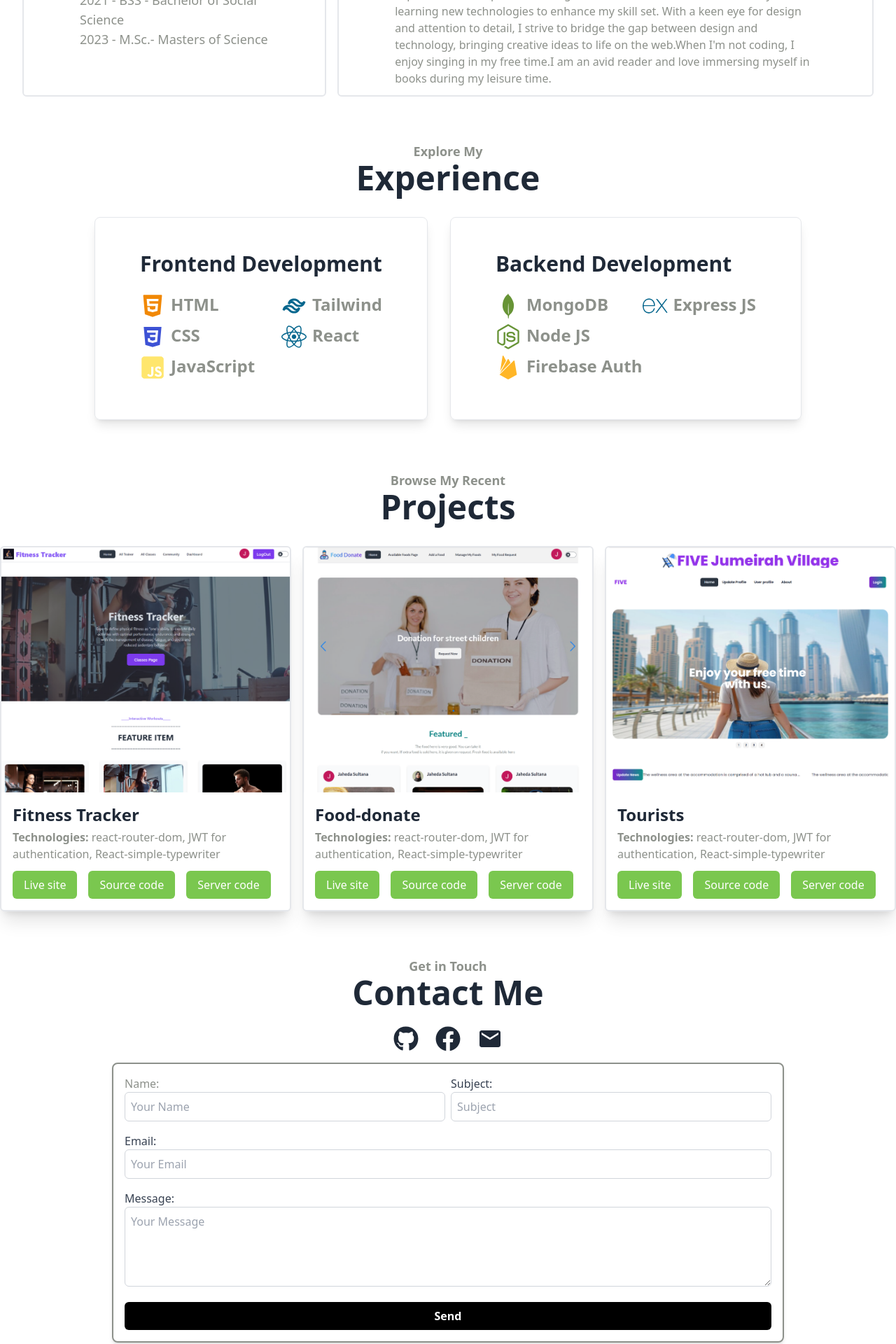
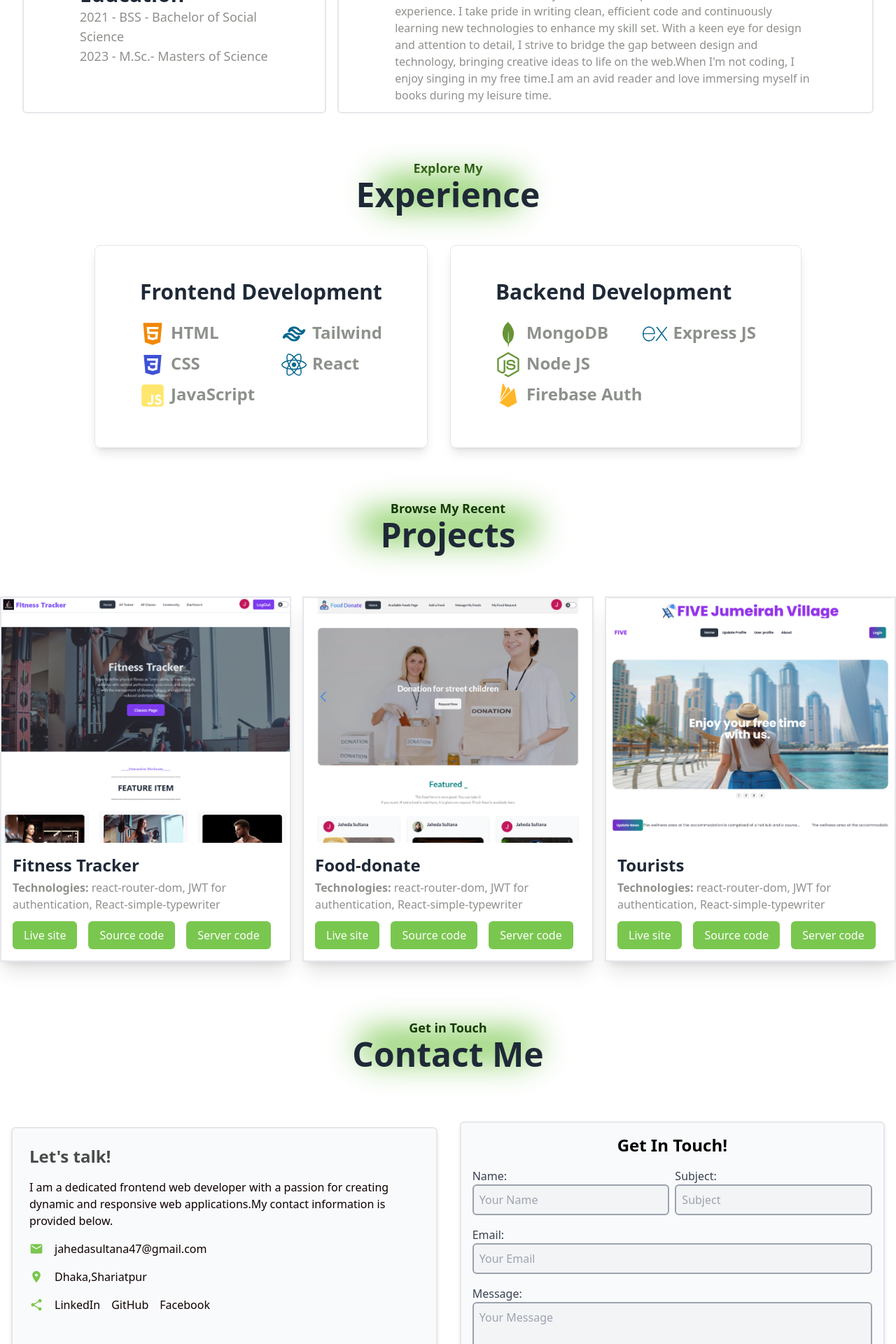
Before and after one commit to jahedasultana/my-protfolio-1, a React (Vite) app: page /#nav in a window 1280 px wide. Shown: the part 880-2800 px from the top of the page at 70% size. Built offline with nearby package versions, Linux system fonts and the light colour scheme; a web font is replaced by a local one.

Commit message:
added project section

```diff
--- a/src/pages/Home/Banner.jsx
+++ b/src/pages/Home/Banner.jsx
@@ -1,4 +1,3 @@
-
 
 import { FaFacebook, FaGithub } from "react-icons/fa";
 import img3 from "../../assets/sumu.png";
--- a/src/pages/Home/Contact.jsx
+++ b/src/pages/Home/Contact.jsx
@@ -1,11 +1,9 @@
-
+import { MdEmail, MdLocationOn, MdShare } from "react-icons/md";
 import emailjs from 'emailjs-com';
 import { useState } from 'react';
 import Swal from 'sweetalert2';
-import { FaGithub } from "react-icons/fa";
-import { FaFacebook } from "react-icons/fa";
-import { MdEmail } from "react-icons/md";
-const Contact = () => {
+
+const ContactCard = () => {
   const [formData, setFormData] = useState({
     name: '',
     email: '',
@@ -21,7 +19,6 @@ const Contact = () => {
   const handleSubmit = (e) => {
     e.preventDefault();
 
-    // Include the email as reply_to for EmailJS
     const emailData = {
       from_name: formData.name,
       reply_to: formData.email,
@@ -30,13 +27,12 @@ const Contact = () => {
     };
 
     emailjs.send(
-      'service_am6mj3z', // Service ID
-      'template_0mn0pkm', // Template ID
+      'service_cdg3nyc',
+      'template_v4xqtr9',
       emailData,
-      '7DgZXfKRKj_4Zvx0q' // Public Key
+      '9E8lqT-Rdu04Oq3kS'
     )
-    .then((result) => {
-      console.log(result.text);
+    .then(() => {
       Swal.fire({
         icon: 'success',
         title: 'Success!',
@@ -45,48 +41,78 @@ const Contact = () => {
         timerProgressBar: true,
       });
       setFormData({ name: '', email: '', subject: '', message: '' });
-    }, (error) => {
-      console.log(error.text);
+    }, () => {
       alert('Failed to send email. Please try again.');
     });
   };
 
   return (
-    <div id='contact' className='my-16'>
-     <p className="text-[#8d918b] text-center font-semibold text-lg">Get in Touch</p>
-     <h1 className="text-5xl text-center font-bold mb-6">Contact Me</h1>
+    <div id="contract" className="">
+     <div className="relative mt-20 md:mb-2 mb-10 flex-col justify-center">
+        <div className="absolute inset-0 w-[20%] top-5 mx-auto h-10 rounded-full bg-[#7ac74f] blur-xl"></div>
+        <div className="relative">
+        <p className="text-[#153b01] text-center text-lg font-semibold">
+        Get in Touch
+        </p>
+        <h1 className="md:text-5xl text-2xl text-center my-font font-bold ">Contact Me</h1>
+        </div>
+      </div>
+    <div className='flex flex-col lg:flex-row justify-between items-start w-full mb-8 px-4 gap-8 '>
 
-    <div className='flex justify-center items-center text-4xl gap-6 my-4'>
-    <a target='_blank'  href="https://github.com/jahedasultana"><FaGithub /></a>
-    <a target='_blank'  href="https://www.facebook.com/profile.php?id=100094120232292"><FaFacebook /></a>
-    <a target='_blank' href="https://mail.google.com/mail/u/0/?tab=rm&ogbl#sent?compose=new"><MdEmail /></a>
-    </div>
 
-      <div className="flex justify-center items-center text-[#8d918b]  dark:text-gray-200 w-full mb-4">
-        <div className="font-mon p-4 rounded-lg shadow-md w-full sm:w-3/4 border-2 border-[#8d918b]">
+      {/* Left Side: Contact Info */}
+      <div className="text-[#0f0101] bg-[#F9FAFB] h-[450px] rounded-md shadow-md border-2 p-6  w-full lg:w-1/2 lg:mt-[72px]">
+        <h2 className="text-2xl font-bold mb-4 text-black/70">Let&apos;s talk!</h2>
+        <p className=" mb-4">
+        I am a dedicated frontend web developer with a passion for creating dynamic and responsive web applications.My contact information is provided below.
+        </p>
+        {/* <div className="flex items-center mb-4">
+          <MdPhone className="text-primary text-xl mr-4" />
+          <p className="">+(684) 555-0102</p>
+        </div> */}
+        <div className="flex items-center mb-4">
+          <MdEmail className="text-[#7ac74f] text-xl mr-4" />
+          <a  href="https://mail.google.com/mail/u/0/?tab=rm&ogbl#sent?compose=new" className=" hover:text-primary">jahedasultana47@gmail.com</a>        </div>
+        <div className="flex items-center mb-4">
+          <MdLocationOn className="text-[#7ac74f] text-xl mr-4" />
+          <p className="">Dhaka,Shariatpur</p>
+        </div>
+        <div className="flex items-center mt-4 space-x-4">
+          <MdShare className="text-[#7ac74f] text-xl" />
+          {/* Social media icons */}
+          <a href="https://www.linkedin.com/in/jahedasultana" className=" hover:text-primary">LinkedIn</a>
+          <a href="https://github.com/jahedasultana" className=" hover:text-primary">GitHub</a>
+          <a href="https://www.facebook.com/profile.php?id=100094120232292" className=" hover:text-primary">Facebook</a>
+        </div>
 
-          <form className="space-y-4 " onSubmit={handleSubmit}>
-            <div className='flex gap-2 '>
+
+      </div>
+
+      {/* Right Side: Contact Form */}
+      <div className="w-full lg:w-1/2 mt-6 lg:mt-16">
+        <div className="font-mon p-4 rounded-md shadow-md border-2 bg-[#F9FAFB]">
+          <h2 className="text-2xl font-bold mb-4 text-center text-black">Get In Touch!</h2>
+          <form className="space-y-4" onSubmit={handleSubmit}>
+            <div className='flex gap-2'>
               <div className='w-full'>
-                <label htmlFor="name" className="block text-[#8d918b] dark:text-[#8d918b]">Name: </label>
+                <label htmlFor="name" className="block text-gray-700">Name: </label>
                 <input
                   type="text"
                   id="name"
                   name="name"
-                  required
-                  className="w-full p-2 border border-gray-300 rounded-md"
+                  className="w-full p-2 border-2 border-gray-400 rounded-md bg-gray-100 text-gray-800"
                   placeholder="Your Name"
                   value={formData.name}
                   onChange={handleChange}
                 />
               </div>
               <div className='w-full'>
-                <label htmlFor="subject " className="block text-gray-700 dark:text-[#8d918b]">Subject: </label>
+                <label htmlFor="subject" className="block text-gray-700">Subject: </label>
                 <input
                   type="text"
                   id="subject"
                   name="subject"
-                  className="w-full p-2 border border-gray-300 rounded-md"
+                  className="w-full p-2 border-2 border-gray-400 rounded-md bg-gray-100 text-gray-800"
                   placeholder="Subject"
                   value={formData.subject}
                   onChange={handleChange}
@@ -94,24 +120,23 @@ const Contact = () => {
               </div>
             </div>
             <div>
-              <label htmlFor="email" className="block text-gray-700 dark:text-[#8d918b]">Email: </label>
+              <label htmlFor="email" className="block text-gray-700">Email: </label>
               <input
                 type="email"
                 id="email"
                 name="email"
-                required
-                className="w-full p-2 border border-gray-300 rounded-md"
+                className="w-full p-2 border-2 border-gray-400 rounded-md bg-gray-100 text-gray-800"
                 placeholder="Your Email"
                 value={formData.email}
                 onChange={handleChange}
               />
             </div>
             <div>
-              <label htmlFor="message" className="block text-gray-700 dark:text-[#8d918b]">Message: </label>
+              <label htmlFor="message" className="block text-gray-700">Message: </label>
               <textarea
                 id="message"
                 name="message"
-                className="w-full text-gray-700 p-2 border border-gray-300 rounded-md"
+                className="w-full p-2 border-2 border-gray-400 rounded-md bg-gray-100 text-gray-800"
                 rows="4"
                 placeholder="Your Message"
                 value={formData.message}
@@ -120,7 +145,7 @@ const Contact = () => {
             </div>
             <button
               type="submit"
-              className="w-full dark:bg-[#596475] py-2 px-4 bg-black text-white font-bold rounded-md hover:bg-gray-800"
+              className="w-full py-2 px-4  text-white font-bold rounded-md  bg-[#7ac74f] hover:border-2 hover:bg-[#41a909] "
             >
               Send
             </button>
@@ -128,7 +153,8 @@ const Contact = () => {
         </div>
       </div>
     </div>
+    </div>
   );
 };
 
-export default Contact;
+export default ContactCard;
--- a/src/pages/Home/Experience.jsx
+++ b/src/pages/Home/Experience.jsx
@@ -10,63 +10,95 @@ import { IoLogoFirebase } from "react-icons/io5";
 import { SiExpress } from "react-icons/si";
 const Experience = () => {
   return (
-    <div id='experience' className="flex flex-col items-center p-8">
-      <p className="text-[#8d918b] text-lg font-semibold">Explore My</p>
-      <h1 className="text-5xl font-bold mb-8">Experience</h1>
+    <div id="experience" className="flex flex-col items-center p-8">
+      <p className="text-[#153b01] text-lg font-semibold">Explore My</p>
+      <div className="relative mb-6">
+        {/* Background Layer with Blur */}
+        <div className="absolute inset-0 w-[80%] mx-auto h-10 rounded-full bg-[#7ac74f] blur-xl"></div>
+
+        {/* Text Layer */}
+        <div className="relative z-10">
+          <p className="font-bold md:text-5xl text-2xl my-font mb-6">
+            Experience
+          </p>
+        </div>
+      </div>
       <div className="flex flex-col md:flex-row space-y-8 md:space-y-0 md:space-x-8">
         <div className="border rounded-lg p-6 md:px-16 md:py-12 shadow-lg">
-          <h2 className=" text-2xl md:text-3xl font-bold mb-6">Frontend Development</h2>
+          <h2 className=" text-2xl md:text-3xl font-bold mb-6">
+            Frontend Development
+          </h2>
           <ul className="list-none space-y-2">
             <div className="flex justify-between">
               <div className="">
                 <li className="flex gap-2 mb-2">
                   <FaHtml5 className="text-[#f18805] text-2xl md:text-4xl  rounded-xl" />
-                  <span className="text-lg md:text-2xl font-bold text-[#8d918b]">HTML</span>
+                  <span className="text-lg md:text-2xl font-bold text-[#8d918b]">
+                    HTML
+                  </span>
                 </li>
                 <li className="flex gap-2 mb-2">
                   <DiCss3 className="text-[#3d52d5] text-2xl md:text-4xl  rounded-xl" />
-                  <span className="text-lg md:text-2xl font-bold text-[#8d918b]">CSS</span>
+                  <span className="text-lg md:text-2xl font-bold text-[#8d918b]">
+                    CSS
+                  </span>
                 </li>
                 <li className="flex gap-2 mb-2">
                   <IoLogoJavascript className="text-[#ffe66d] text-2xl md:text-4xl  rounded-xl" />
-                  <span className="text-lg md:text-2xl font-bold text-[#8d918b]">JavaScript</span>
+                  <span className="text-lg md:text-2xl font-bold text-[#8d918b]">
+                    JavaScript
+                  </span>
                 </li>
               </div>
               <div>
                 <li className="flex gap-2 mb-2">
                   <RiTailwindCssLine className="text-[#05668d] text-2xl md:text-4xl  rounded-xl" />
-                  <span className="text-lg md:text-2xl font-bold text-[#8d918b]">Tailwind</span>
+                  <span className="text-lg md:text-2xl font-bold text-[#8d918b]">
+                    Tailwind
+                  </span>
                 </li>
                 <li className="flex gap-2 mb-2">
                   <FaReact className="text-[#05668d] text-2xl md:text-4xl  rounded-xl" />
-                  <span className="text-lg md:text-2xl font-bold text-[#8d918b]">React</span>
+                  <span className="text-lg md:text-2xl font-bold text-[#8d918b]">
+                    React
+                  </span>
                 </li>
               </div>
             </div>
           </ul>
         </div>
         <div className="border rounded-lg p-6 md:px-16 md:py-12 shadow-lg ">
-          <h2 className="text-2xl md:text-3xl font-bold mb-6">Backend Development</h2>
+          <h2 className="text-2xl md:text-3xl font-bold mb-6">
+            Backend Development
+          </h2>
           <ul className="list-none space-y-2">
             <div className="flex justify-between">
               <div>
                 <li className="flex gap-2 mb-2">
                   <SiMongodb className="text-[#679436] text-2xl md:text-4xl  rounded-xl" />
-                  <span className="text-lg md:text-2xl font-bold text-[#8d918b]">MongoDB</span>
+                  <span className="text-lg md:text-2xl font-bold text-[#8d918b]">
+                    MongoDB
+                  </span>
                 </li>
                 <li className="flex gap-2 mb-2">
                   <FaNodeJs className="text-[#679436] text-2xl md:text-4xl  rounded-xl" />
-                  <span className="text-lg md:text-2xl font-bold text-[#8d918b]">Node JS</span>
+                  <span className="text-lg md:text-2xl font-bold text-[#8d918b]">
+                    Node JS
+                  </span>
                 </li>
                 <li className="flex gap-2 mb-2">
                   <IoLogoFirebase className="text-[#ffb627] text-2xl md:text-4xl  rounded-xl" />
-                  <span className="text-lg md:text-2xl font-bold text-[#8d918b]">Firebase Auth</span>
+                  <span className="text-lg md:text-2xl font-bold text-[#8d918b]">
+                    Firebase Auth
+                  </span>
                 </li>
               </div>
               <div>
                 <li className="flex gap-2 mb-2">
                   <SiExpress className="text-[#05668d] text-2xl md:text-4xl  rounded-xl" />
-                  <span className="text-lg md:text-2xl font-bold text-[#8d918b]">Express JS</span>
+                  <span className="text-lg md:text-2xl font-bold text-[#8d918b]">
+                    Express JS
+                  </span>
                 </li>
               </div>
             </div>
--- a/src/pages/Home/Projects.jsx
+++ b/src/pages/Home/Projects.jsx
@@ -1,15 +1,22 @@
-import img1 from '../../assets/Fitness-Tracker.png';
-import img2 from '../../assets/Foods-Project-Home.png';
-import img3 from '../../assets/Real-Estate-Home.png';
+import img1 from "../../assets/Fitness-Tracker.png";
+import img2 from "../../assets/Foods-Project-Home.png";
+import img3 from "../../assets/Real-Estate-Home.png";
 const Projects = () => {
   return (
-    <div id='project' className='my-10'>
-        <p className='text-[#8d918b] text-lg font-semibold text-center'>Browse My Recent</p>
-        <h1 className="text-5xl text-center font-bold mb-8">Projects</h1>
-      <div className="grid md:grid-cols-3 gap-4">
+    <div id="project" className="my-10 ">
+      <div className="relative flex-col justify-center">
+        <div className="absolute inset-0 w-[20%] top-5 mx-auto h-10 rounded-full bg-[#7ac74f] blur-xl"></div>
+        <div className="relative">
+        <p className="text-[#153b01] text-center text-lg font-semibold">
+          Browse My Recent
+        </p>
+        <h1 className="md:text-5xl text-2xl text-center my-font font-bold mb-10">Projects</h1>
+        </div>
+      </div>
 
-        <div className="border-2 shadow-xl rounded-md w-full bg-white">
-          <figure className='overflow-hidden'>
+      <div className="mt-16 grid md:grid-cols-3 gap-4">
+        <div className="border-2 shadow-xl w-full bg-white">
+          <figure className="overflow-hidden">
             <img
               src={img1}
               className="w-full hover:scale-150 transition-all duration-700 h-[350px] object-cover object-top rounded-t-md"
@@ -20,39 +27,39 @@ const Projects = () => {
             <h3 className="text-2xl font-bold">Fitness Tracker</h3>
 
             <p className="text-[#8d918b] mt-1 mb-1">
-              <span className="font-bold">Technologies:</span> react-router-dom, JWT for authentication, React-simple-typewriter
+              <span className="font-bold">Technologies:</span> react-router-dom,
+              JWT for authentication, React-simple-typewriter
             </p>
-
 
             <div className="flex gap-3 mt-3 md:gap-4 flex-wrap">
               <a
-                href='https://jade-gingersnap-ed17f2.netlify.app'
+                href="https://jade-gingersnap-ed17f2.netlify.app"
                 target="_blank"
                 className="inline-block py-2 px-3 md:px-4 text-sm md:text-base hover:bg-[#41a909] bg-[#7ac74f] text-white rounded-md hover:underline hover:-translate-y-0.5 hover:cursor-pointer"
               >
                 Live site
               </a>
               <a
-                href='https://github.com/jahedasultana/pha12-fitness-tracker-client'
+                href="https://github.com/jahedasultana/pha12-fitness-tracker-client"
                 target="_blank"
                 className="inline-block py-2 px-3 md:px-4 text-sm md:text-base hover:bg-[#41a909] bg-[#7ac74f] text-white rounded-md hover:underline hover:-translate-y-0.5 hover:cursor-pointer"
               >
                 Source code
               </a>
-              { (
+              {
                 <a
-                  href='https://github.com/jahedasultana/pha12-fitness-tracker-server'
+                  href="https://github.com/jahedasultana/pha12-fitness-tracker-server"
                   target="_blank"
                   className="inline-block py-2 px-3 md:px-4 text-sm md:text-base hover:bg-[#41a909] bg-[#7ac74f] text-white rounded-md hover:underline hover:-translate-y-0.5 hover:cursor-pointer"
                 >
                   Server code
                 </a>
-              )}
+              }
             </div>
           </div>
         </div>
-        <div className="border-2 shadow-xl rounded-md w-full bg-white">
-        <figure className='overflow-hidden'>
+        <div className="border-2 shadow-xl w-full bg-white">
+          <figure className="overflow-hidden">
             <img
               src={img2}
               className="w-full hover:scale-150 transition-all duration-700 h-[350px] object-cover object-top rounded-t-md"
@@ -62,39 +69,39 @@ const Projects = () => {
           <div className="p-4">
             <h3 className="text-2xl font-bold">Food-donate</h3>
             <p className="text-[#8d918b] mt-1 mb-1">
-              <span className="font-bold">Technologies:</span> react-router-dom, JWT for authentication, React-simple-typewriter
+              <span className="font-bold">Technologies:</span> react-router-dom,
+              JWT for authentication, React-simple-typewriter
             </p>
-
 
             <div className="flex gap-3 mt-3 md:gap-4 flex-wrap">
               <a
-                href='https://food-projects-9d8e7.web.app'
+                href="https://food-projects-9d8e7.web.app"
                 target="_blank"
                 className="inline-block py-2 px-3 md:px-4 text-sm md:text-base hover:bg-[#41a909] bg-[#7ac74f] text-white rounded-md hover:underline hover:-translate-y-0.5 hover:cursor-pointer"
               >
                 Live site
               </a>
               <a
-                href='https://github.com/jahedasultana/pha11-food-donator-client'
+                href="https://github.com/jahedasultana/pha11-food-donator-client"
                 target="_blank"
                 className="inline-block py-2 px-3 md:px-4 text-sm md:text-base hover:bg-[#41a909] bg-[#7ac74f] text-white rounded-md hover:underline hover:-translate-y-0.5 hover:cursor-pointer"
               >
                 Source code
               </a>
-              { (
+              {
                 <a
-                  href='https://github.com/jahedasultana/pha11-food-donator-server'
+                  href="https://github.com/jahedasultana/pha11-food-donator-server"
                   target="_blank"
                   className="inline-block py-2 px-3 md:px-4 text-sm md:text-base hover:bg-[#41a909] bg-[#7ac74f] text-white rounded-md hover:underline hover:-translate-y-0.5 hover:cursor-pointer"
                 >
                   Server code
                 </a>
-              )}
+              }
             </div>
           </div>
         </div>
-        <div className="border-2 shadow-xl rounded-md w-full bg-white">
-        <figure className='overflow-hidden'>
+        <div className="border-2 shadow-xl w-full bg-white">
+          <figure className="overflow-hidden">
             <img
               src={img3}
               className="w-full hover:scale-150 transition-all duration-700 h-[350px] object-cover object-top rounded-t-md"
@@ -105,34 +112,34 @@ const Projects = () => {
             <h3 className="text-2xl font-bold">Tourists</h3>
 
             <p className="text-[#8d918b] mt-1 mb-1">
-              <span className="font-bold">Technologies:</span> react-router-dom, JWT for authentication, React-simple-typewriter
+              <span className="font-bold">Technologies:</span> react-router-dom,
+              JWT for authentication, React-simple-typewriter
             </p>
-
 
             <div className="flex gap-3 mt-3 md:gap-4 flex-wrap">
               <a
-                href='https://tourist-website-e895b.web.app'
+                href="https://tourist-website-e895b.web.app"
                 target="_blank"
                 className="inline-block py-2 px-3 md:px-4 text-sm md:text-base hover:bg-[#41a909] bg-[#7ac74f] text-white rounded-md hover:underline hover:-translate-y-0.5 hover:cursor-pointer"
               >
                 Live site
               </a>
               <a
-                href='https://github.com/jahedasultana/pha11-food-donator-client'
+                href="https://github.com/jahedasultana/pha11-food-donator-client"
                 target="_blank"
                 className="inline-block py-2 px-3 md:px-4 text-sm md:text-base hover:bg-[#41a909] bg-[#7ac74f] text-white rounded-md hover:underline hover:-translate-y-0.5 hover:cursor-pointer"
               >
                 Source code
               </a>
-              { (
+              {
                 <a
-                  href='https://github.com/jahedasultana/pha10-tourist-server'
+                  href="https://github.com/jahedasultana/pha10-tourist-server"
                   target="_blank"
                   className="inline-block py-2 px-3 md:px-4 text-sm md:text-base hover:bg-[#41a909] bg-[#7ac74f] text-white rounded-md hover:underline hover:-translate-y-0.5 hover:cursor-pointer"
                 >
                   Server code
                 </a>
-              )}
+              }
             </div>
           </div>
         </div>
```
Also changed, not shown: src/pages/Footer.jsx (+12 -12 lines), src/pages/Home/AboutMe.jsx (+12 -2 lines).
